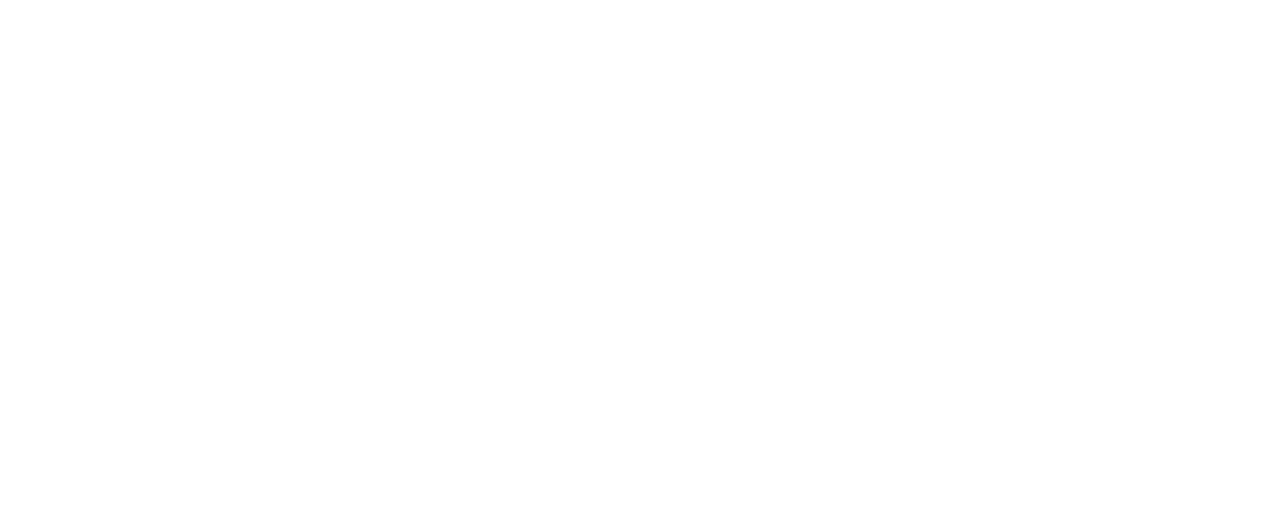
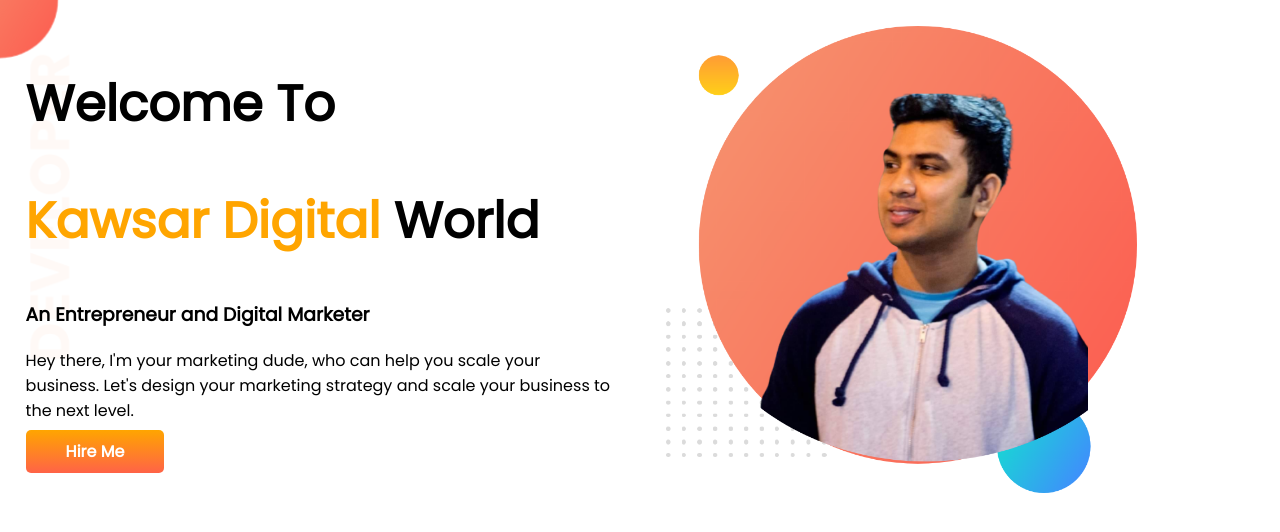
Before and after one commit to shuvoGit50/developer-portfolio, a plain HTML site: page index.html in a window 1280 px wide. Drawn offline with Linux system fonts and the light colour scheme.

Commit message:
top banner added

```diff
--- a/index.html
+++ b/index.html
@@ -1,13 +1,31 @@
 <!DOCTYPE html>
 <html lang="en">
+
 <head>
     <meta charset="UTF-8">
     <meta http-equiv="X-UA-Compatible" content="IE=edge">
     <meta name="viewport" content="width=device-width, initial-scale=1.0">
-    <title>Kawsar Portfolio</title>
+    <title>Kawsar's Portfolio</title>
+    <link rel="preconnect" href="https://fonts.googleapis.com">
+    <link rel="preconnect" href="https://fonts.gstatic.com" crossorigin>
+    <link href="https://fonts.googleapis.com/css2?family=Poppins&display=swap" rel="stylesheet">
     <link rel="stylesheet" href="style.css">
 </head>
+
 <body>
+    <section class="top-banner">
+        <div class="half-width">
+            <h1>Welcome To</h1>
+            <h1><span class="orange-color">Kawsar Digital</span> World</h1>
+            <h3>An Entrepreneur and Digital Marketer</h3>
+            <p>Hey there, I'm your marketing dude, who can help you scale your business. Let's design your marketing
+                strategy and scale your business to the next level.</p>
+            <a class="link-button" target="_blank" href="">Hire Me</a>
+        </div>
+        <div class="half-width">
+            <img src="images/kawsar.png" alt="kawsar's photo">
+        </div>
+    </section>
+</body>
 
-</body>
 </html>
--- a/style.css
+++ b/style.css
@@ -0,0 +1,39 @@
+body {
+    font-family: 'Poppins', sans-serif;
+    margin: 0%;
+}
+
+h1 {
+    font-size: 50px;
+}
+
+.orange-color {
+    color: orange;
+}
+
+section {
+    display: flex;
+}
+
+.half-width {
+    width: 50%;
+    padding: 2%;
+}
+
+.half-width img {
+    width: 80%;
+}
+
+.link-button {
+    text-decoration: none;
+    background-image: linear-gradient(orange, tomato);
+    padding: 10px 40px;
+    color: white;
+    font-weight: 700;
+    border-radius: 5px;
+}
+
+.top-banner {
+    background-image: url(images/top-banner.png);
+    background-repeat: no-repeat;
+}
```
Also changed, not shown: images/dream-bg.png (added), images/exp-bg.png (added), images/jhankar.png (added), images/jhankar2.png (added), images/kawsar.png (added), images/my-bg.png (added), images/my-bg2.png (added), images/top-banner.png (added), 7 other files.
